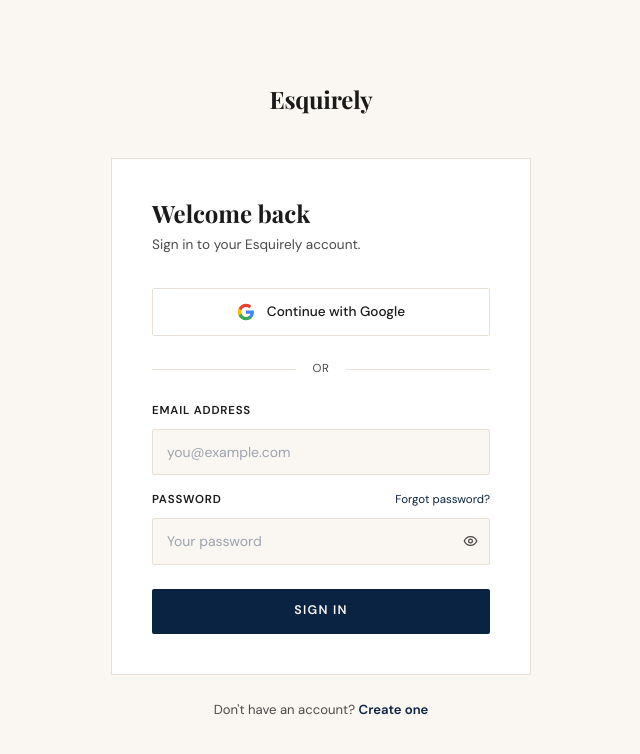
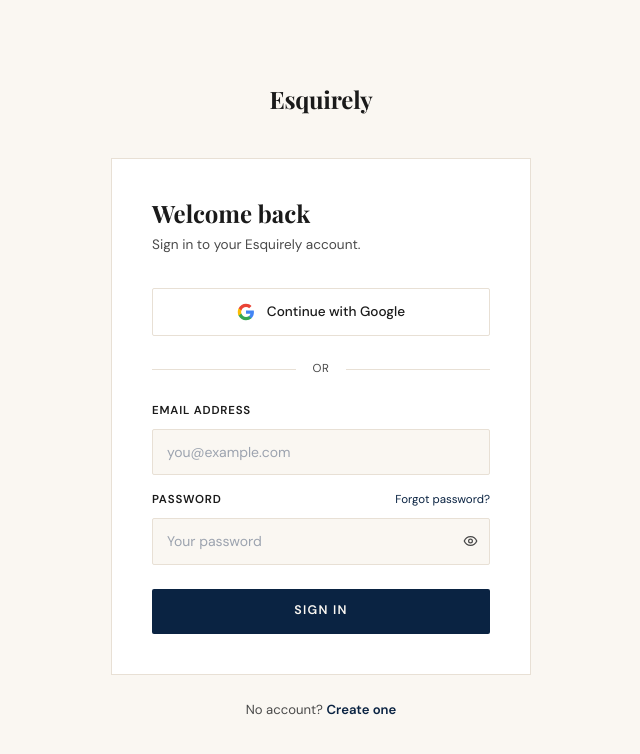
Before and after one commit to kreept4/Esquirelyy, a Next.js app: page /auth/login in a window 1280 px wide. Shown: the top 754 px of the page, without its empty margins (319-959 px from the left). Built offline with nearby package versions, Linux system fonts and the light colour scheme; a web font is replaced by a local one.

Commit message:
wrap login useSearchParams in Suspense

```diff
--- a/src/app/auth/login/page.tsx
+++ b/src/app/auth/login/page.tsx
@@ -1,14 +1,12 @@
 'use client'
 
-export const dynamic = 'force-dynamic'
-
-import { useState } from 'react'
+import { useState, Suspense } from 'react'
 import Link from 'next/link'
 import { useRouter, useSearchParams } from 'next/navigation'
 import { createClient } from '@/lib/supabase/client'
 import { Eye, EyeOff } from 'lucide-react'
 
-export default function LoginPage() {
+function LoginForm() {
   const router = useRouter()
   const searchParams = useSearchParams()
   const redirect = searchParams.get('redirect') || '/jobs'
@@ -57,7 +55,6 @@
       justifyContent: 'center',
       padding: '2rem',
     }}>
-      {/* Wordmark */}
       <Link href="/" style={{ textDecoration: 'none', marginBottom: '2.5rem' }}>
         <span style={{
           fontFamily: 'Playfair Display, Georgia, serif',
@@ -97,7 +94,6 @@
           Sign in to your Esquirely account.
         </p>
 
-        {/* Google OAuth */}
         <button
           onClick={handleGoogleLogin}
           style={{
@@ -137,13 +133,10 @@
           marginBottom: '1.5rem',
         }}>
           <div style={{ flex: 1, height: '0.5px', backgroundColor: '#E8E0D5' }} />
-          <span style={{ fontFamily: 'DM Sans, sans-serif', fontSize: '0.72rem', color: '#4A4A4A', letterSpacing: '0.06em' }}>
-            OR
-          </span>
+          <span style={{ fontFamily: 'DM Sans, sans-serif', fontSize: '0.72rem', color: '#4A4A4A', letterSpacing: '0.06em' }}>OR</span>
           <div style={{ flex: 1, height: '0.5px', backgroundColor: '#E8E0D5' }} />
         </div>
 
-        {/* Form */}
         <form onSubmit={handleLogin} style={{ display: 'flex', flexDirection: 'column', gap: '1rem' }}>
           <div>
             <label style={{
@@ -286,7 +279,7 @@
         color: '#4A4A4A',
         marginTop: '1.5rem',
       }}>
-        Don't have an account?{' '}
+        No account?{' '}
         <Link href="/auth/signup" style={{ color: '#0A2342', fontWeight: 600, textDecoration: 'none' }}>
           Create one
         </Link>
@@ -294,3 +287,11 @@
     </div>
   )
 }
+
+export default function LoginPage() {
+  return (
+    <Suspense>
+      <LoginForm />
+    </Suspense>
+  )
+}
```
